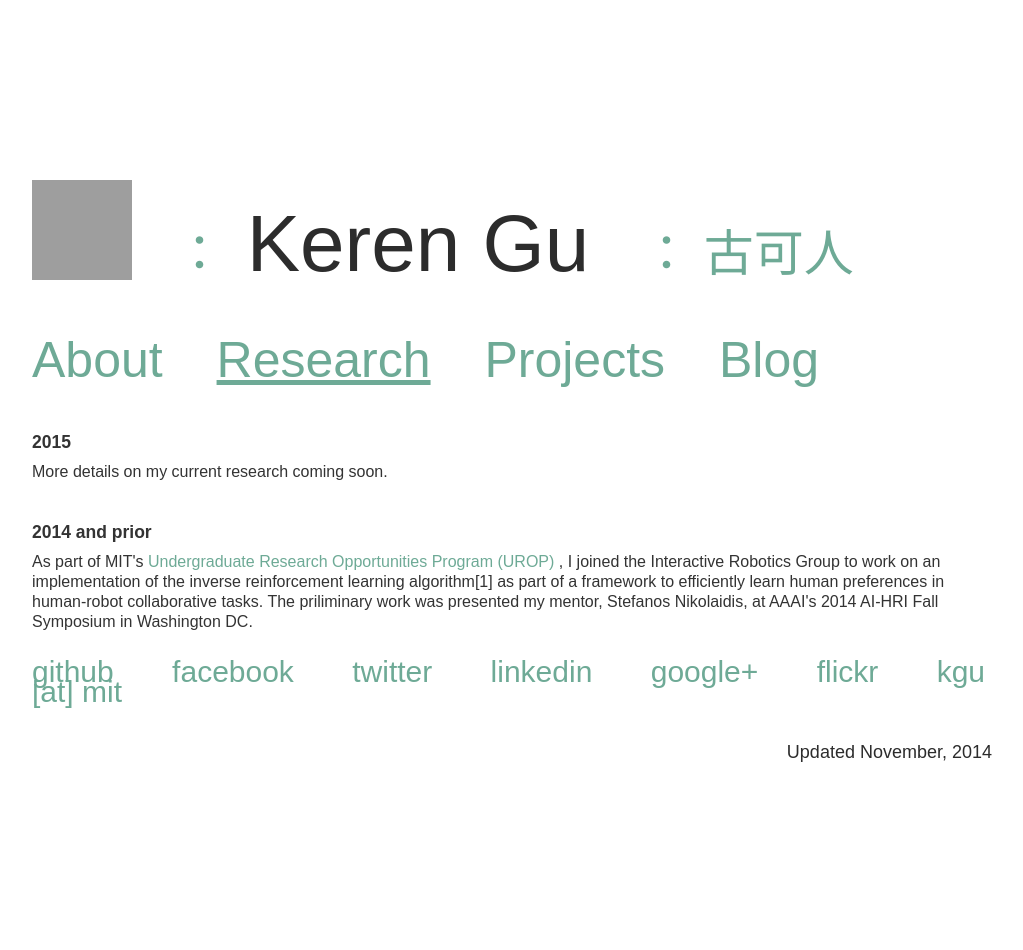
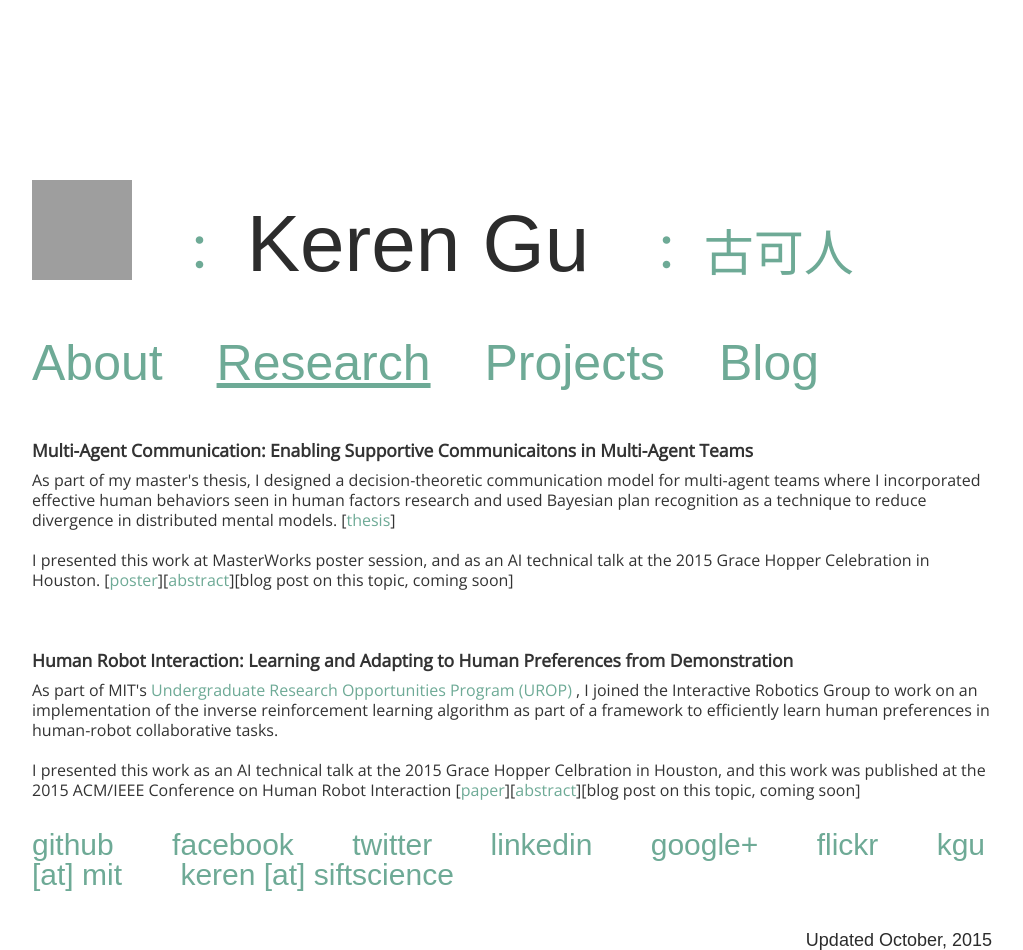
Before and after one commit to k1point618/k1point618.github.io, a plain HTML site: page index.html in a window 1280 px wide. Both pictures are taken after a click on the link "Research". Shown: the whole page, without its empty margins (68-1091 px from the left). Before the commit the page ends 800 px from the top, so only its background shows below. Drawn offline with nearby package versions, Linux system fonts and the light colour scheme; grey boxes are pictures that could not be loaded; a web font is replaced by a local one.

Commit message:
Update Research

```diff
--- a/css/main.css
+++ b/css/main.css
@@ -17,22 +17,24 @@ a {
   height:250px;
   width:75%;
 }
-#links {
+#sections {
   position:relative;
   top:100px;
   left:100px;
+  height:80px;
+  line-height: 50px;
   width:75%;
 }
-#links ul {
+#sections ul {
   margin: 0;
   padding: 0;
   list-style-type: none;
 }
-#links ul li { display: inline; }
-#links ul li a {
+#sections ul li { display: inline; }
+#sections ul li a {
   padding: .2em 1em 0em 0em;
 }
-#links ul li a:hover{
+#sections ul li a:hover{
   text-decoration: underline;
   cursor: pointer;
 }
@@ -48,7 +50,7 @@ a {
   left:100px;
   width: 75%;
   left: 100px;
-  font-family: arial;
+  font-family: 'Open Sans', sans-serif;
   font-size:12pt;
   color:#333;
 }
@@ -63,6 +65,7 @@ a {
 }
 .social-footer {
   font-size:30px;
+  line-height: 30px
 }
 #icons {
   position:relative;
--- a/index.html
+++ b/index.html
@@ -11,6 +11,7 @@
     <link rel="stylesheet" type="text/css" href="css/main.css" />
     <link rel="icon" type="image/png" href="img/favicon.ico">
 	<link href='http://fonts.googleapis.com/css?family=Wire+One&subset=latin,latin-ext' rel='stylesheet' type='text/css'>
+	<link href='https://fonts.googleapis.com/css?family=Open+Sans' rel='stylesheet' type='text/css'>
 	<!-- Load Javascript -->
 	<script type="text/javascript" src="js/external_js/jquery-1.9.0.min.js"></script>
 	<script>
@@ -32,7 +33,7 @@
 		<div id="myname">
 			<img id="profile" src="img/profile.png"><a id='chinese-name'> ：</a> Keren Gu <a id='chinese-name'> ： 古可人</a>
 		</div>
-		<div id="links">
+		<div id="sections">
 			<ul>
 				<li><a class='link-title current' id='about'>About</a></li>
 				<li><a class='link-title' id='research'>Research</a></li>
@@ -45,20 +46,38 @@
 		<div class="link-content">
 			<div id="about-content" style="display:block;">
 				<p>
-					Hello world. I am a software engineer on the machine learning team at <a href='http://www.siftscience.com/'>Sift Science</a>, a real time machine learning startup in San Francisco that detects online fraud.
+					Hello world.
+				</p>
+				</br>
+				<p> I am a software engineer on the machine learning team at <a href='http://www.siftscience.com/'>Sift Science</a>, a real time machine learning startup in San Francisco that helps online merchants detect fraud.
 				</p>
 				</br>
 				<p>
-					Previously, I received my bachelor's in math and computer science in 2014 and master's in computer science in 2015 from MIT. I was a member of the <a href='http://interactive.mit.edu/' target="_blank"> Interactive Robotics Group </a> led by professor Julie Shah at <a href='https://www.csail.mit.edu/' target="_blank">CSAIL</a>. My thesis focused on building mental models for autonomous agents by drawing intuition from effective human behaviors. While an undergraduate at MIT, I worked on a number of research projects at CSAIL and the Media Lab.
+					Previously, I received my bachelor's in math and computer science in 2014 and master's in computer science in 2015 from MIT. I was a member of the <a href='http://interactive.mit.edu/' target="_blank"> Interactive Robotics Group </a> led by professor Julie Shah at <a href='https://www.csail.mit.edu/' target="_blank">CSAIL</a>. My thesis focuses on building mental models for autonomous agents by drawing intuition from effective human behaviors. While an undergraduate at MIT, I worked on a number of research projects at CSAIL and the Media Lab.
 				</p>
 			</div>
 
 			<div id="research-content" style="display:none;">
-				<h4>2015</h4>
-				<p> More details on my current research coming soon.</p>
+				<h4>Multi-Agent Communication: Enabling Supportive Communicaitons in Multi-Agent Teams</h4>
+				<p>
+					As part of my master's thesis, I designed a decision-theoretic communication model
+					for multi-agent teams where I incorporated effective human behaviors seen in human
+					factors research and used Bayesian plan recognition as a technique to reduce divergence
+					in distributed mental models. [<a href='resources/thesis.pdf'>thesis</a>]
+					</br>
+					</br>
+					I presented this work at MasterWorks poster session, and as an AI technical talk at the 2015 Grace
+					Hopper Celebration in Houston. [<a href='resources/master_works_poster.pdf'>poster</a>][<a href='http://schedule.gracehopper.org/session/artificial-intelligence-presentations-2/'>abstract</a>][blog post on this topic, coming soon]
+				</p>
 				</br>
-				<h4>2014 and prior</h4>
-				<p> As part of MIT's <a href='http://web.mit.edu/urop/' target="_blank"> Undergraduate Research Opportunities Program (UROP) </a>, I joined the Interactive Robotics Group to work on an implementation of the inverse reinforcement learning algorithm[1] as part of a framework to efficiently learn human preferences in human-robot collaborative tasks. The priliminary work was presented my mentor, Stefanos Nikolaidis, at AAAI's 2014 AI-HRI Fall Symposium in Washington DC.</p>
+				</br>
+				<h4>Human Robot Interaction: Learning and Adapting to Human Preferences from Demonstration</h4>
+				<p>
+					As part of MIT's <a href='http://web.mit.edu/urop/' target="_blank"> Undergraduate Research Opportunities Program (UROP) </a>, I joined the Interactive Robotics Group to work on an implementation of the inverse reinforcement learning algorithm as part of a framework to efficiently learn human preferences in human-robot collaborative tasks.
+					</br>
+					</br>
+					I presented this work as an AI technical talk at the 2015 Grace Hopper Celbration in Houston, and this work was published at the 2015 ACM/IEEE Conference on Human Robot Interaction [<a href='https://interactive.mit.edu/sites/default/files/documents/hrifp1014-nikolaidisA.pdf'>paper</a>][<a href='http://schedule.gracehopper.org/session/artificial-intelligence-lightning-talks/'>abstract</a>][blog post on this topic, coming soon]
+				</p>
 			</div>
 
 			<div id="projects-content" style="display:none;">
@@ -86,12 +105,14 @@
 				<a href='https://www.flickr.com/photos/128122158@N08/' target="_blank">flickr</a>
 				&nbsp &nbsp &nbsp
 				<a href='mailto:kgu@mit.edu' target="_blank">kgu [at] mit</a>
+				&nbsp &nbsp &nbsp
+				<a href='mailto:keren@siftscience.com' target="_blank">keren [at] siftscience</a>
 
 			</p>
 		</div>
 
 		 <div id="footer" align="right">
-			<p>Updated November, 2014</p>
+			<p>Updated October, 2015</p>
 		</div>
 	</div>
 
```
Also changed, not shown: 2 other files.
